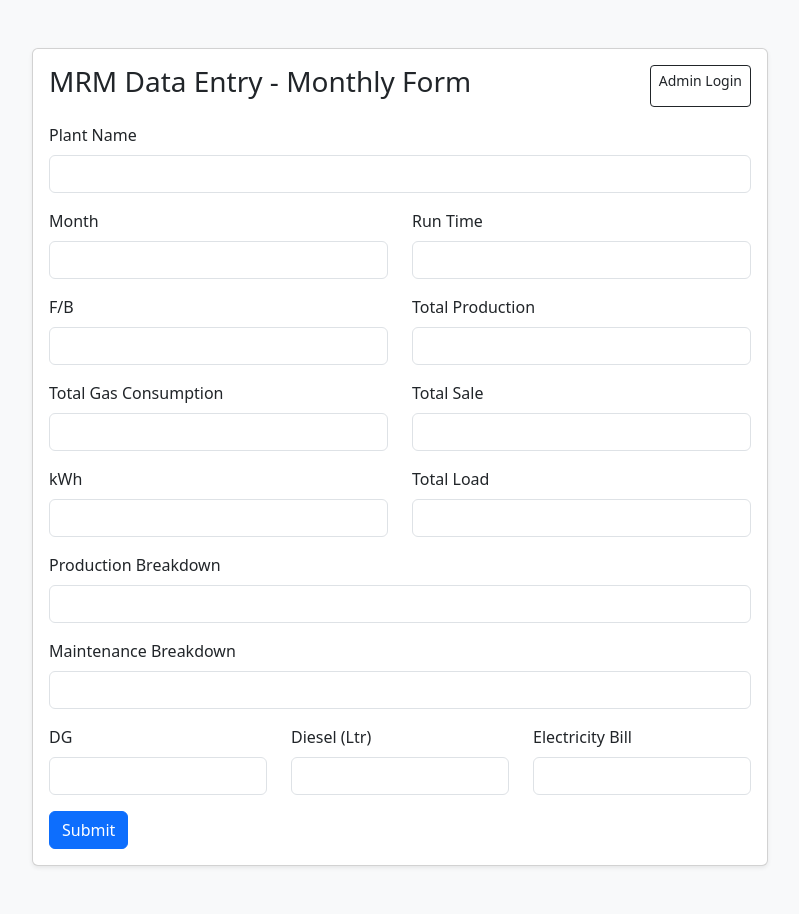
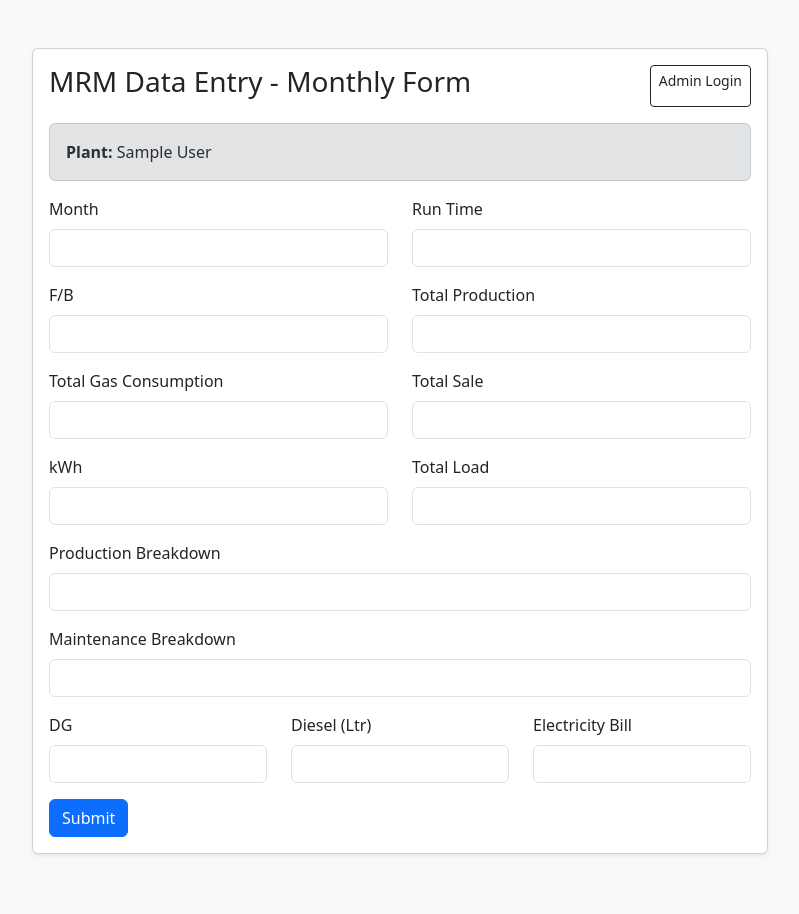
Before and after one commit to Neerajnarwal13/MRM_DATA_ENTRY, a Flask app: page /form in a window 1280 px wide. Shown: the whole page, without its empty margins (240-1039 px from the left). After the commit the page ends 855 px from the top, so only its background shows below. Run offline with Flask 3, Linux system fonts and the light colour scheme; the visitor is signed in with stand-in values (Sample User, id 1); some libraries are stand-ins or nearby versions.

```diff
--- a/templates/form.html
+++ b/templates/form.html
@@ -17,18 +17,17 @@
 
           <div class="d-flex justify-content-between mb-3">
             <h3 class="card-title">MRM Data Entry - Monthly Form</h3>
-            <!-- ✅ FIXED ADMIN LINK -->
             <a href="{{ url_for('admin_login') }}" class="btn btn-outline-dark btn-sm">
               Admin Login
             </a>
           </div>
 
+          <!-- ✅ SHOW PLANT NAME (READ ONLY) -->
+          <div class="alert alert-secondary">
+            <strong>Plant:</strong> {{ session.plant_name }}
+          </div>
+
           <form action="/submit" method="POST">
-
-            <div class="mb-3">
-              <label class="form-label">Plant Name</label>
-              <input required name="plant_name" class="form-control">
-            </div>
 
             <div class="mb-3 row">
               <div class="col">
```
